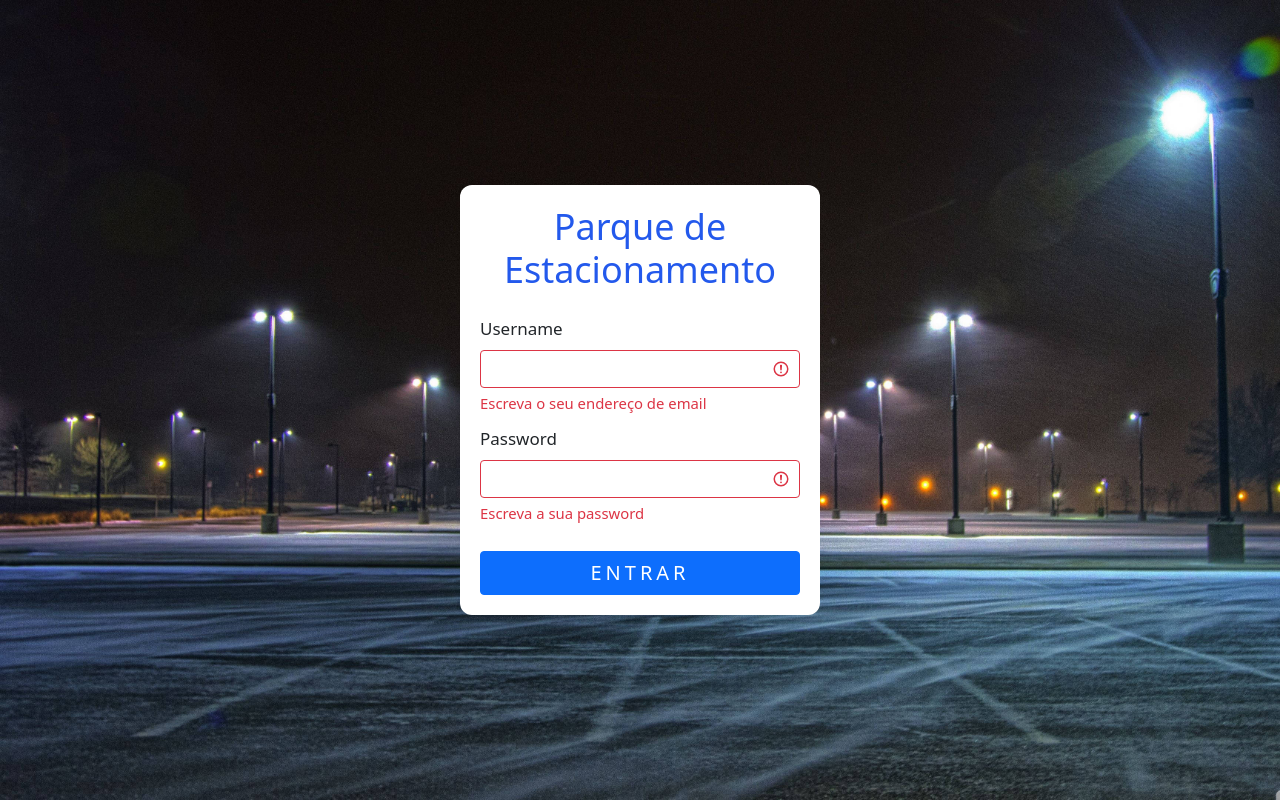
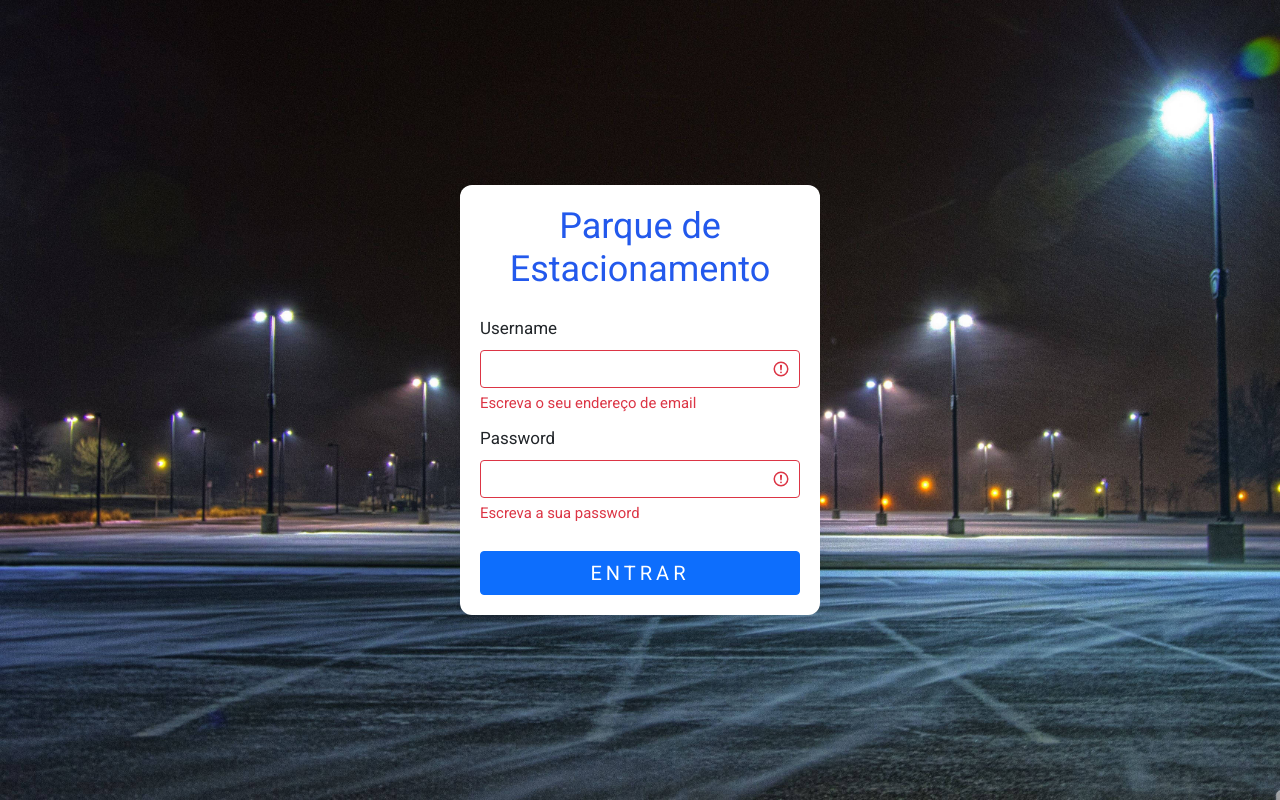
Before and after one commit to drcor/car-park, a PHP site: page / in a window 1280 px wide. Run offline with PHP 8.4, Linux system fonts and the light colour scheme.

Commit message:
Add link to Roboto font

```diff
--- a/index.php
+++ b/index.php
@@ -28,17 +28,20 @@
         }
     }
 ?>
-
 <!DOCTYPE html>
 <html lang="pt">
 <head>
     <title>Parque de Estacionamento</title>
     <meta name="viewport" content="width=device-width, initial-scale=1.0">
-    <!-- ficheiro css-->
-    <link rel="stylesheet" href="styles/login.css?<?php echo time(); ?>">
-   <!-- bootstrap -->
+    <!-- bootstrap -->
     <link href="https://cdn.jsdelivr.net/npm/bootstrap@5.1.3/dist/css/bootstrap.min.css" rel="stylesheet">
     <script src="https://cdn.jsdelivr.net/npm/bootstrap@5.1.3/dist/js/bootstrap.bundle.min.js"></script>
+    <!-- Font Roboto -->
+	<link rel="preconnect" href="https://fonts.googleapis.com">
+	<link rel="preconnect" href="https://fonts.gstatic.com" crossorigin>
+	<link href="https://fonts.googleapis.com/css2?family=Roboto&display=swap" rel="stylesheet">
+    <!-- ficheiro css-->
+    <link rel="stylesheet" href="styles/login.css">
 </head>
 <body>
     <!-- Card Login -->
```
